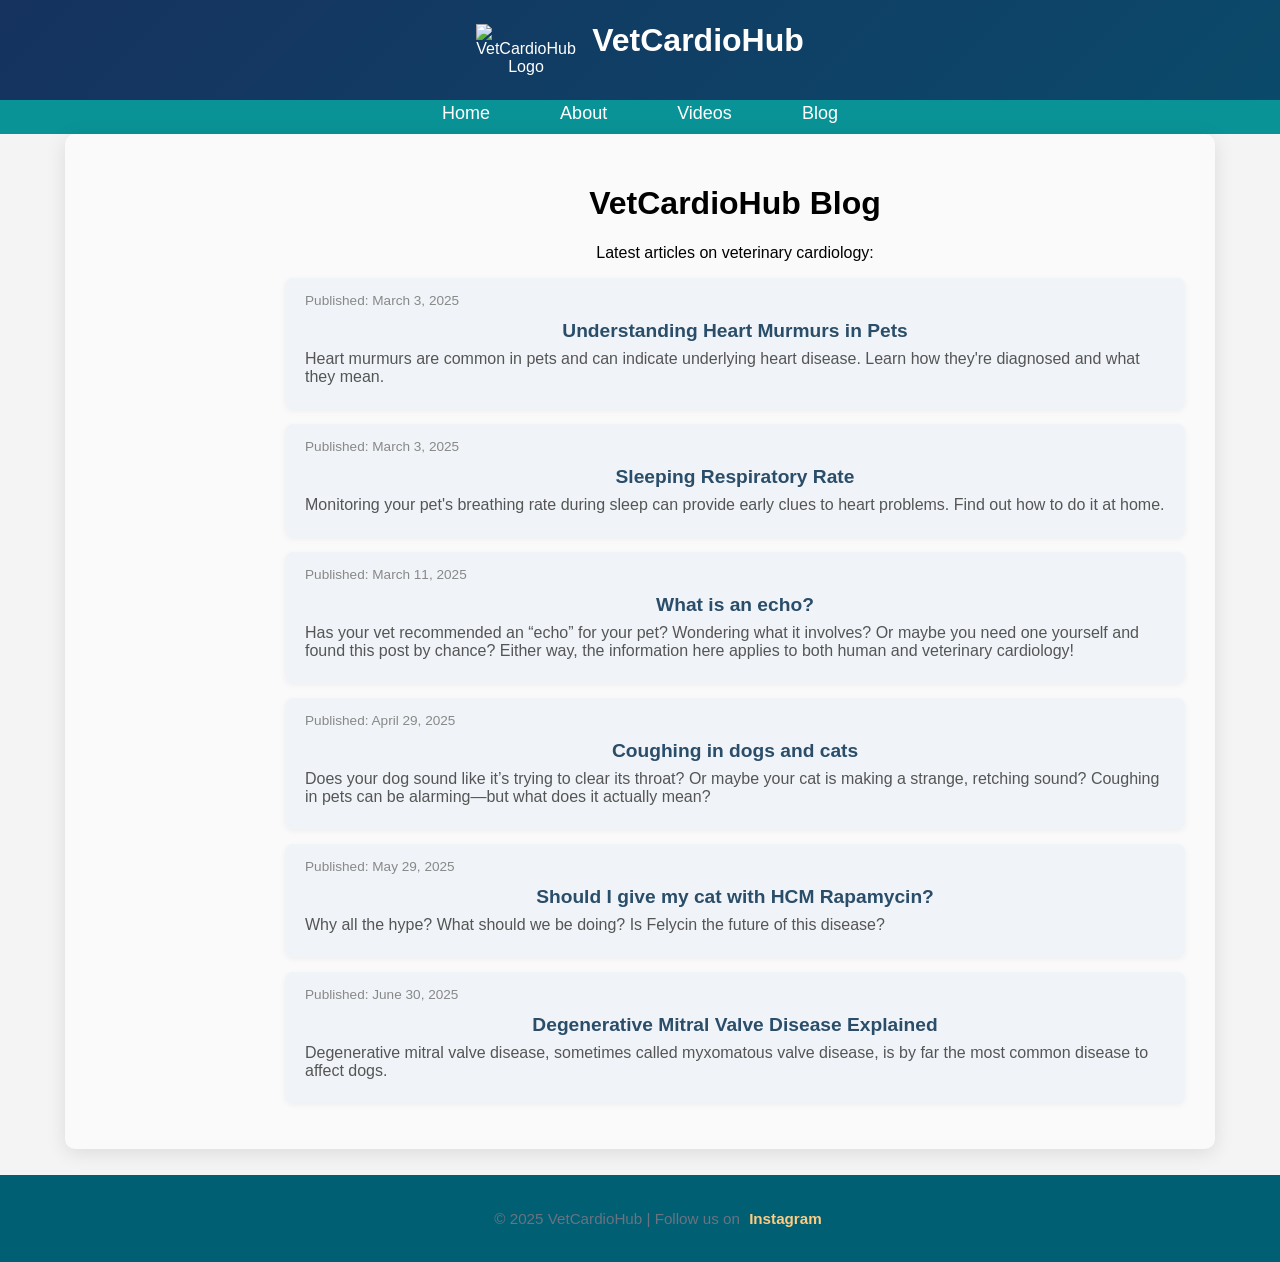
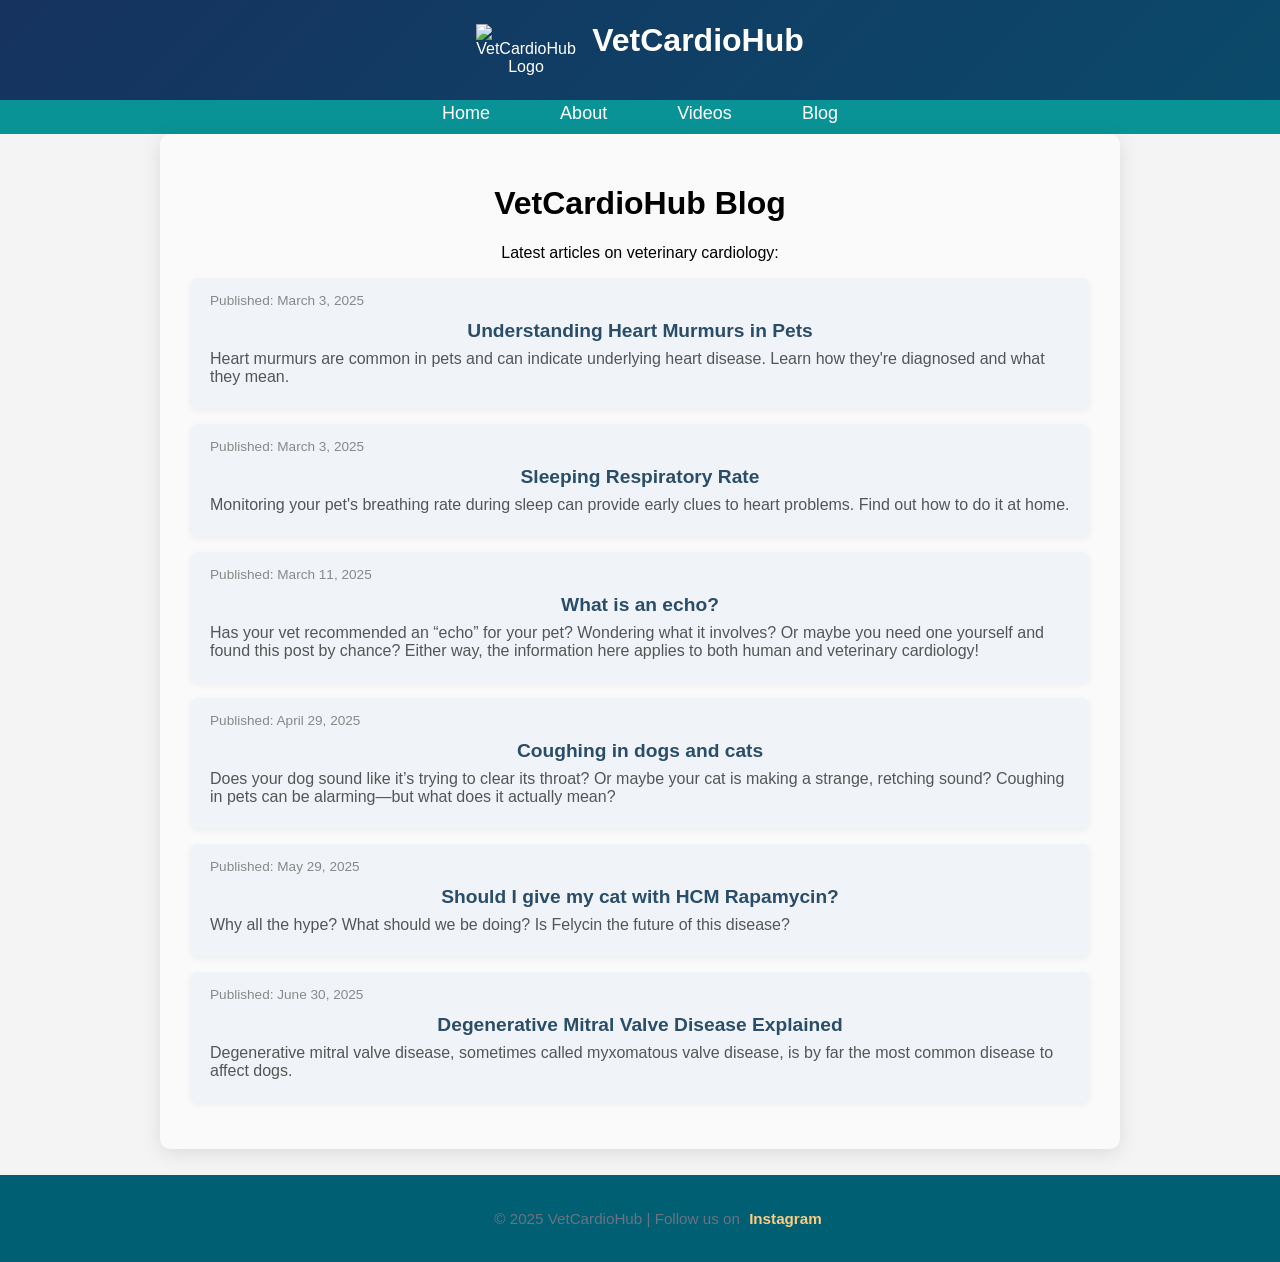

new version of sidebar

--- a/styles.css
+++ b/styles.css
@@ -4518,76 +4518,67 @@ html { -webkit-text-size-adjust: 100%; }
 /* ======================================================= */
 /* VIEW NAVIGATION — bottom tab bar (mobile) + sidebar (desktop) */
 /* ======================================================= */
+/* ===== App section nav: sticky left column (desktop) + bottom bar (mobile) ===== */
 :root{
-    --vch-navy:#16325F;
-    --vch-accent:#0284c7;
-    --vch-bottomnav-h:64px;
-    --vch-sidebar-w:220px;
+  --vch-navy:#16325F;
+  --vch-accent:#0284c7;
+  --vch-sidebar-w:200px;
+  --vch-nav-top:16px;            /* matches your right aside; raise if your header is sticky */
+  --vch-bottomnav-h:64px;
 }
 
-/* Hidden by default; each is enabled at its breakpoint */
-.vch-bottomnav{ display:none; }
+/* MOBILE (default, ≤980px): bottom tab bar, no left rail */
 .vch-sidebar{ display:none; }
+.vch-bottomnav{
+  display:flex; position:fixed; left:0; right:0; bottom:0; z-index:50;
+  height:var(--vch-bottomnav-h); background:#fff; border-top:1px solid #e2e8f0;
+  box-shadow:0 -2px 10px rgba(15,23,42,.06); padding-bottom:env(safe-area-inset-bottom);
+}
+.vch-bottomnav__btn{
+  flex:1; display:flex; flex-direction:column; align-items:center; justify-content:center;
+  gap:3px; border:none; background:transparent; cursor:pointer;
+  color:#94a3b8; font-size:.68rem; font-weight:600; padding:6px 2px; transition:color .15s ease;
+}
+.vch-bottomnav__btn i{ font-size:1.15rem; transition:transform .15s ease; }
+.vch-bottomnav__btn.is-active{ color:var(--vch-accent); }
+.vch-bottomnav__btn.is-active i{ transform:translateY(-2px); }
 
-/* ---------- MOBILE: bottom tab bar ---------- */
-@media (max-width: 979px){
-    .vch-bottomnav{
-        display:flex;
-        position:fixed; left:0; right:0; bottom:0; z-index:50;
-        height:var(--vch-bottomnav-h);
-        background:#ffffff;
-        border-top:1px solid #e2e8f0;
-        box-shadow:0 -2px 10px rgba(15,23,42,0.06);
-        padding-bottom:env(safe-area-inset-bottom); /* iPhone home indicator */
-    }
-    .vch-bottomnav__btn{
-        flex:1; display:flex; flex-direction:column;
-        align-items:center; justify-content:center; gap:3px;
-        border:none; background:transparent; cursor:pointer;
-        color:#94a3b8; font-size:0.68rem; font-weight:600; padding:6px 2px;
-        transition:color .15s ease;
-    }
-    .vch-bottomnav__btn i{ font-size:1.15rem; transition:transform .15s ease; }
-    .vch-bottomnav__btn.is-active{ color:var(--vch-accent); }
-    .vch-bottomnav__btn.is-active i{ transform:translateY(-2px); }
+/* keep the footer clear of the fixed bar on mobile */
+body{ padding-bottom:calc(var(--vch-bottomnav-h) + env(safe-area-inset-bottom)); }
 
-    /* keep page content clear of the fixed bar */
-    .content{ padding-bottom:calc(var(--vch-bottomnav-h) + env(safe-area-inset-bottom) + 12px); }
+/* DESKTOP (≥981px): sticky left column, no bottom bar */
+@media (min-width:981px){
+  body{ padding-bottom:0; }
+  .vch-bottomnav{ display:none; }
+
+  /* nav becomes a real 3rd grid column: [nav | main | info aside] */
+  .grid{ grid-template-columns:var(--vch-sidebar-w) 1fr 340px; }
+
+  .vch-sidebar{
+    display:flex; flex-direction:column;
+    position:sticky; top:var(--vch-nav-top); align-self:start;
+    max-height:calc(100vh - var(--vch-nav-top) - 20px); overflow-y:auto;
+    background:var(--vch-navy); color:#e2e8f0; border-radius:12px; padding:16px 12px;
+  }
+  .vch-sidebar__brand{
+    display:flex; align-items:center; gap:10px; font-size:1rem; font-weight:700; color:#fff;
+    padding:4px 8px 14px; border-bottom:1px solid rgba(255,255,255,.12);
+  }
+  .vch-sidebar__brand i{ color:#fca5a5; }
+  .vch-sidebar__patient{ padding:12px 8px; border-bottom:1px solid rgba(255,255,255,.12); margin-bottom:8px; }
+  .vch-sidebar__petname{ font-weight:700; color:#fff; font-size:.92rem; }
+  .vch-sidebar__petmeta{ font-size:.76rem; color:rgba(255,255,255,.6); margin-top:2px; }
+  .vch-sidebar__nav{ display:flex; flex-direction:column; gap:4px; margin-top:6px; }
+  .vch-sidebar__btn{
+    display:flex; align-items:center; gap:12px; width:100%; text-align:left;
+    border:none; cursor:pointer; background:transparent; color:rgba(255,255,255,.75);
+    font-size:.9rem; font-weight:600; padding:11px 12px; border-radius:8px;
+    transition:background .15s ease,color .15s ease;
+  }
+  .vch-sidebar__btn i{ width:20px; text-align:center; }
+  .vch-sidebar__btn:hover{ background:rgba(255,255,255,.08); color:#fff; }
+  .vch-sidebar__btn.is-active{ background:var(--vch-accent); color:#fff; }
 }
 
-/* ---------- DESKTOP: left sidebar ---------- */
-@media (min-width: 980px){
-    .vch-sidebar{
-        display:flex; flex-direction:column;
-        position:fixed; top:0; left:0; bottom:0; z-index:40;
-        width:var(--vch-sidebar-w);
-        background:var(--vch-navy); color:#e2e8f0;
-        padding:20px 14px; overflow-y:auto;
-    }
-    .vch-sidebar__brand{
-        display:flex; align-items:center; gap:10px;
-        font-size:1.05rem; font-weight:700; color:#fff;
-        padding:4px 8px 16px; border-bottom:1px solid rgba(255,255,255,0.12);
-    }
-    .vch-sidebar__brand i{ color:#fca5a5; }
-    .vch-sidebar__patient{
-        padding:14px 8px; margin-bottom:10px;
-        border-bottom:1px solid rgba(255,255,255,0.12);
-    }
-    .vch-sidebar__petname{ font-weight:700; color:#fff; font-size:0.95rem; }
-    .vch-sidebar__petmeta{ font-size:0.78rem; color:rgba(255,255,255,0.6); margin-top:2px; }
-    .vch-sidebar__nav{ display:flex; flex-direction:column; gap:4px; margin-top:6px; }
-    .vch-sidebar__btn{
-        display:flex; align-items:center; gap:12px; width:100%;
-        text-align:left; border:none; cursor:pointer;
-        background:transparent; color:rgba(255,255,255,0.75);
-        font-size:0.92rem; font-weight:600; padding:11px 12px; border-radius:8px;
-        transition:background .15s ease, color .15s ease;
-    }
-    .vch-sidebar__btn i{ width:20px; text-align:center; }
-    .vch-sidebar__btn:hover{ background:rgba(255,255,255,0.08); color:#fff; }
-    .vch-sidebar__btn.is-active{ background:var(--vch-accent); color:#fff; }
-
-    /* shift the whole app right to make room for the sidebar */
-    #site-header, .content{ padding-left:var(--vch-sidebar-w); }
-}
+/* slim the global banner on the tracker page only (keep the nav links) */
+.app-page .banner-image{ display:none; }
